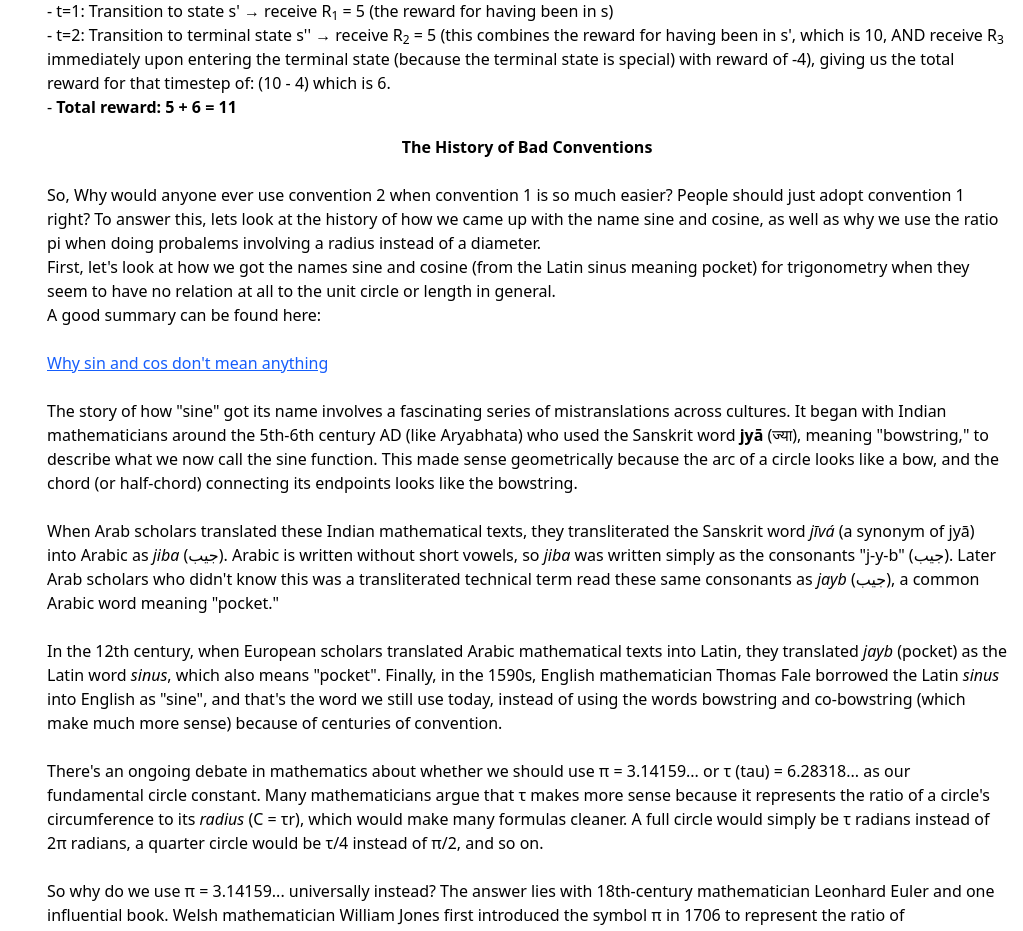
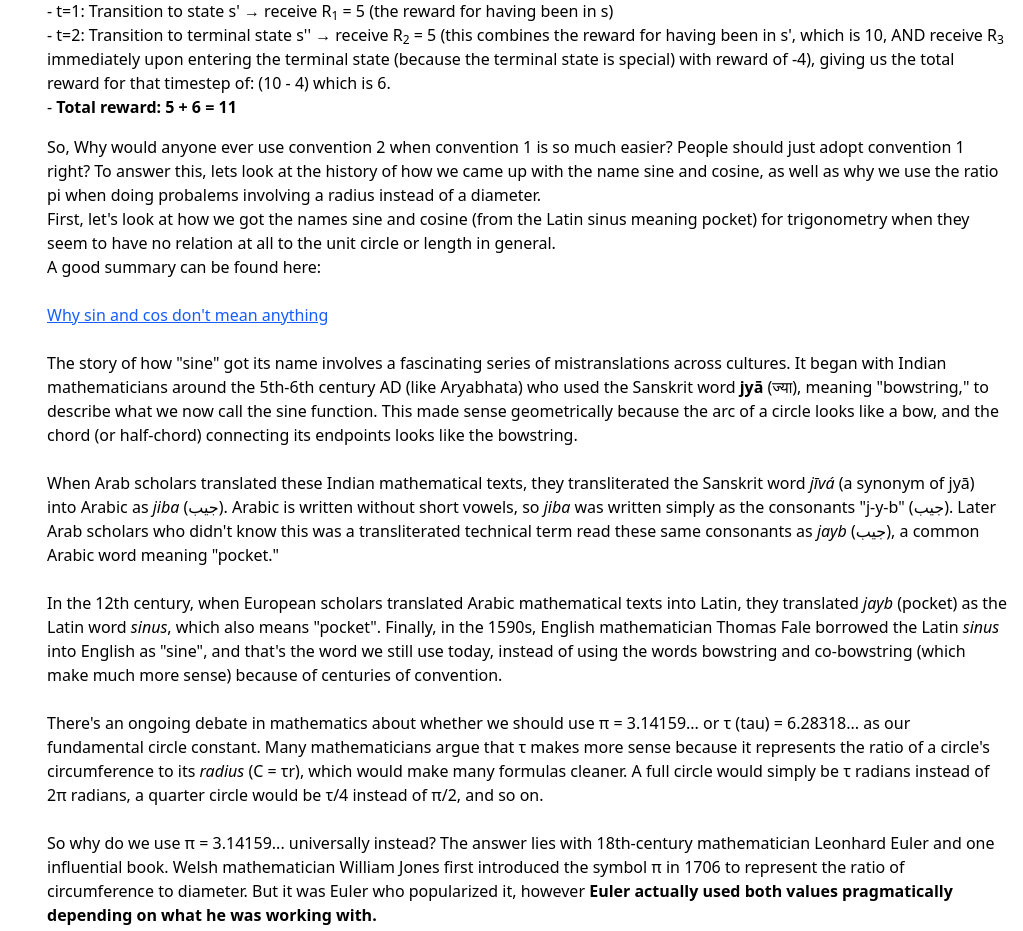
Before and after one commit to WilliamGiammona/learning-ai, a Next.js app: page /reinforcement-learning in a window 1280 px wide. Shown: the part 10780-11711 px from the top of the page, without its empty margins (257-1280 px from the left). Built offline with nearby package versions, Linux system fonts and the light colour scheme.

Commit message:
continuing Markov Decision Processes

```diff
--- a/app/reinforcement-learning/page.tsx
+++ b/app/reinforcement-learning/page.tsx
@@ -1065,10 +1065,6 @@ export default function ReinforcementLearningPage() {
               <br />
             </p>
             <p className="mb4">
-              <strong className="block text-center">
-                The History of Bad Conventions
-              </strong>
-              <br />
               So, Why would anyone ever use convention 2 when convention 1 is so
               much easier? People should just adopt convention 1 right? To
               answer this, lets look at the history of how we came up with the
```
